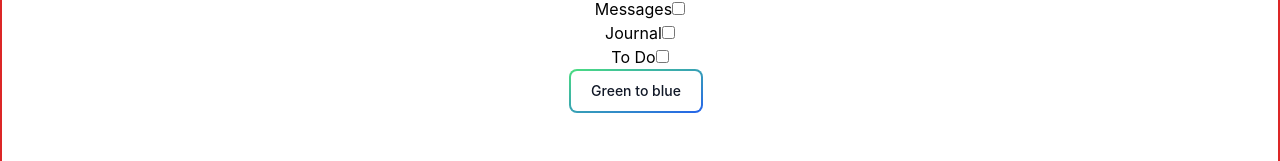
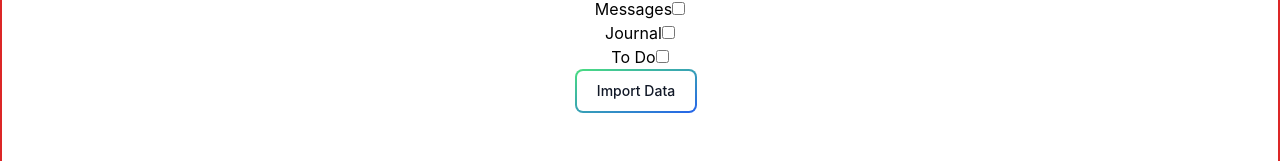
Before and after one commit to Eddy08/wysa, a Next.js app: page /import in a window 1280 px wide. Shown: the part 229-390 px from the top of the page. Built offline with nearby package versions, Linux system fonts and the light colour scheme.

Commit message:
Fixed the Button Name 🥉

```diff
--- a/pages/import.js
+++ b/pages/import.js
@@ -37,7 +37,7 @@ export default function Import() {
               </label>
               <button class="relative inline-flex items-center justify-center p-0.5 mb-2 mr-2 overflow-hidden text-sm font-medium text-gray-900 rounded-lg group bg-gradient-to-br from-green-400 to-blue-600 group-hover:from-green-400 group-hover:to-blue-600 hover:text-white dark:text-white focus:ring-4 focus:outline-none focus:ring-green-200 dark:focus:ring-green-800">
                 <span class="relative px-5 py-2.5 transition-all ease-in duration-75 bg-white dark:bg-gray-900 rounded-md group-hover:bg-opacity-0">
-                  Green to blue
+                  Import Data
                 </span>
               </button>
             </form>
```
